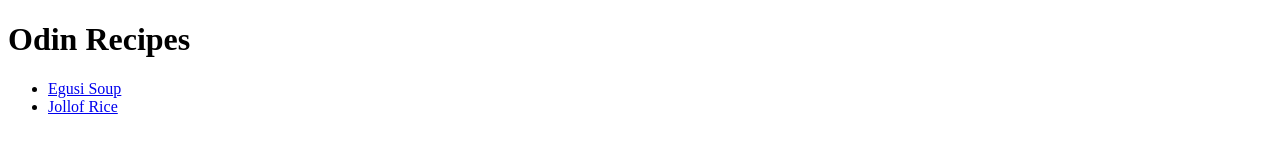
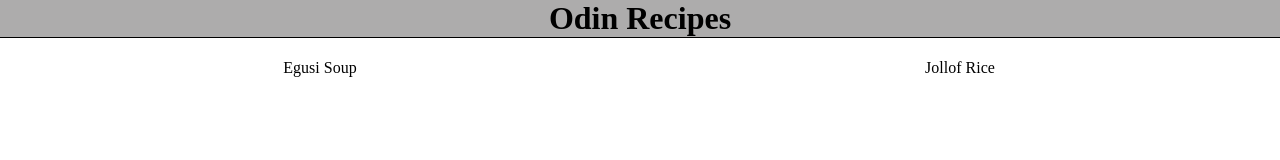
Before and after one commit to JudeIbeekeocha/odin-recipes, a plain HTML site: page index.html in a window 1280 px wide. Drawn offline with Linux system fonts and the light colour scheme.

Commit message:
Added css styles
implemented styles to the html pages

```diff
--- a/index.html
+++ b/index.html
@@ -4,12 +4,13 @@
     <meta charset="UTF-8" />
     <meta name="viewport" content="width=device-width, initial-scale=1.0" />
     <title>Odin Recipes</title>
+    <link rel="stylesheet" href="styles/styles.css">
   </head>
   <body>
-    <h1>Odin Recipes</h1>
-    <ul>
-       <li><a href="recipes/egusi.html">Egusi Soup</a></li>
-        <li><a href="recipes/jollof.html">Jollof Rice</a></li>
+    <h1 class="header">Odin Recipes</h1>
+    <ul class="main-links">
+       <li class="item"><a class="anchor" href="recipes/egusi.html">Egusi Soup</a></li>
+        <li class="item"><a class="anchor" href="recipes/jollof.html">Jollof Rice</a></li>
     </ul>
   </body>
 </html>
--- /dev/null
+++ b/styles/styles.css
@@ -0,0 +1,38 @@
+*{
+    box-sizing: border-box;
+}
+body{
+    margin: 0px;
+}
+ul{
+    padding: 0px;
+}
+.header{
+    text-align: center;
+    background-color: rgb(173, 172, 172);
+    margin-top: 0px;
+    margin-right: 0px;
+    margin-left: 0px;
+    border-bottom: 1px solid black;
+}
+.main-links{
+    display: flex;
+    text-align: center;
+    align-items: center;
+}
+
+.item{
+    /* margin-left: 20px; */
+    list-style: none;
+    width:100%;
+    padding-left: 10px;
+    padding-right: 10px;
+}
+.anchor{
+    text-decoration: none;
+    color: black;
+    cursor: pointer;
+}
+.anchor:hover{
+    border-bottom: 1px solid rgb(219, 219, 219);
+}
```
Also changed, not shown: recipes/egusi.html (+5 -2 lines).
